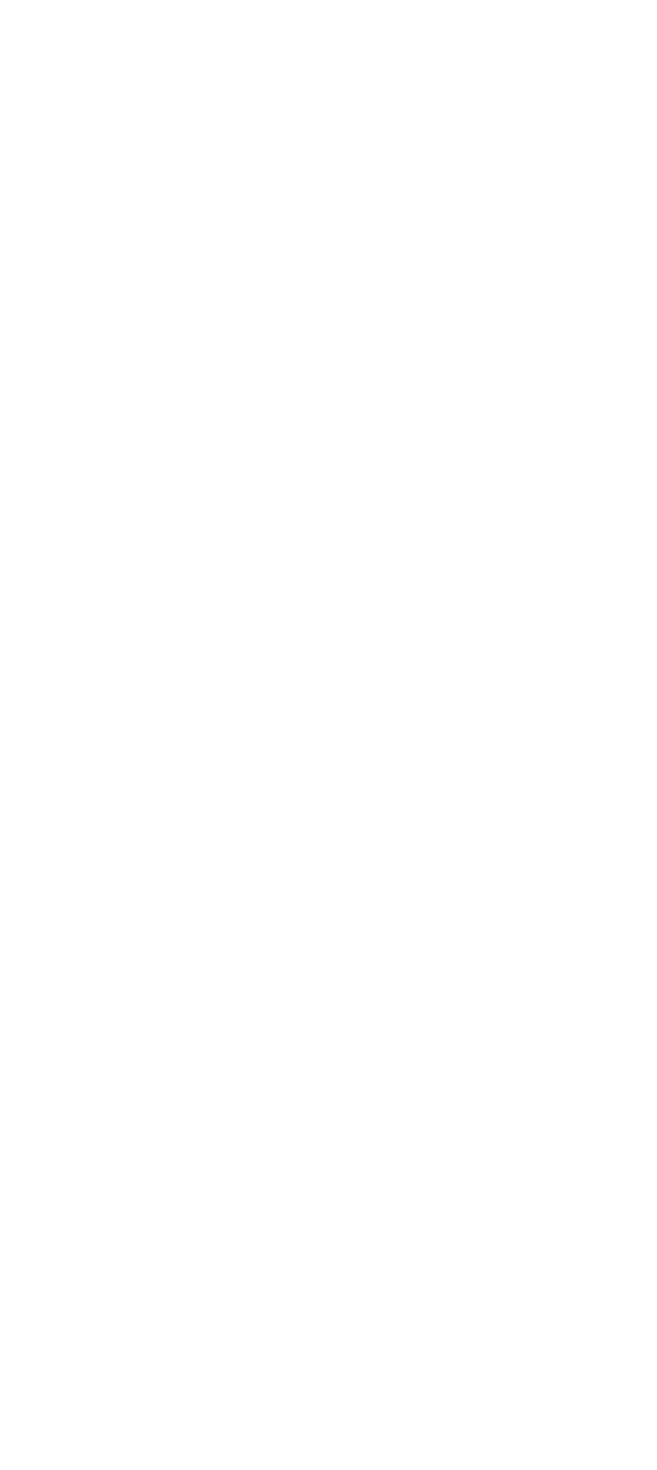
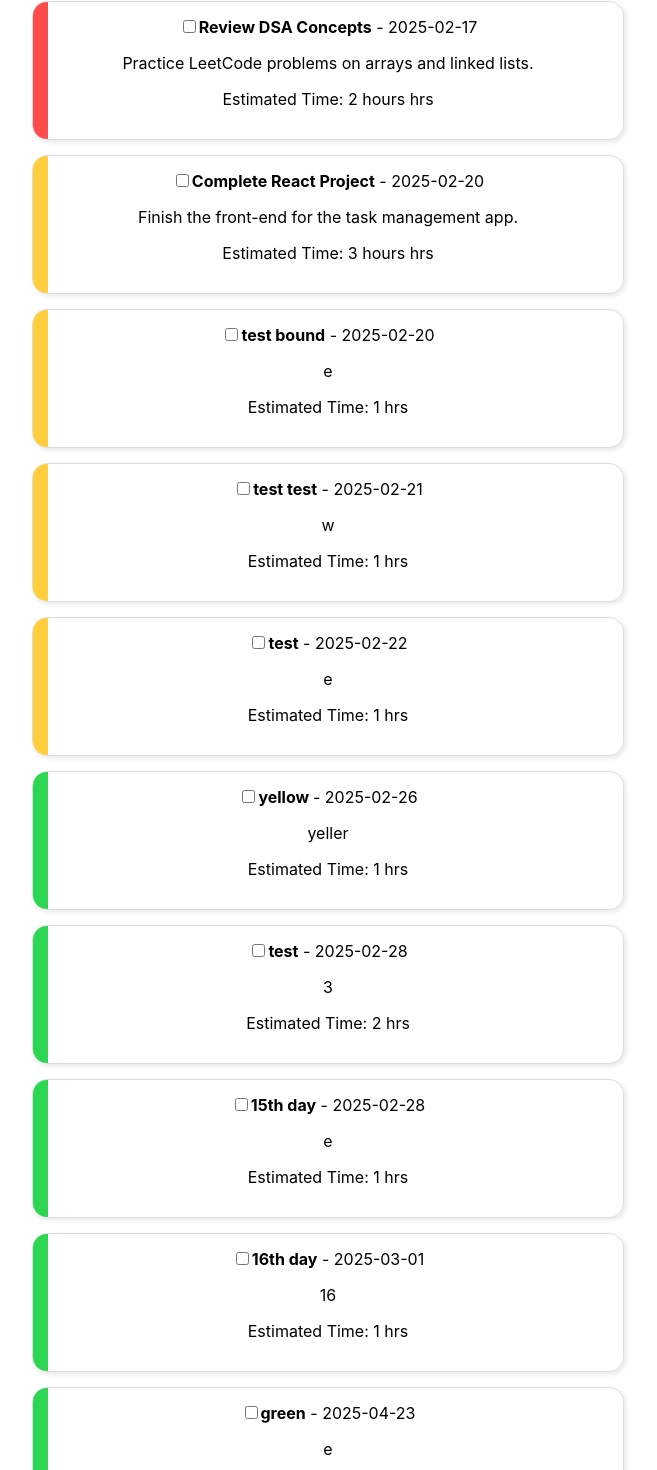
Before and after one commit to BlairCrumbly/taskr, a React (Create React App) app: page / in a window 1280 px wide. Shown: the part 1127-2597 px from the top of the page, without its empty margins (332-989 px from the left). Before the commit the page ends 861 px from the top, so only its background shows below. Built offline with nearby package versions, Linux system fonts and the light colour scheme; data requests are answered from the project's data file; a web font is replaced by a local one.

Commit message:
coordinating color and priority band feature working and styling fixed

```diff
--- a/db.json
+++ b/db.json
@@ -47,6 +47,86 @@
       "dueDate": "2025-02-11",
       "estimatedTime": "1",
       "completed": false
+    },
+    {
+      "id": "60cf",
+      "name": "e",
+      "description": "e",
+      "dueDate": "2025-02-12",
+      "estimatedTime": "1",
+      "completed": false
+    },
+    {
+      "id": "94d3",
+      "name": "green",
+      "description": "e",
+      "dueDate": "2025-04-23",
+      "estimatedTime": "1",
+      "completed": false
+    },
+    {
+      "id": "8799",
+      "name": "today",
+      "description": "e",
+      "dueDate": "2025-02-13",
+      "estimatedTime": "1",
+      "completed": false
+    },
+    {
+      "id": "30d7",
+      "name": "yellow ",
+      "description": "yeller",
+      "dueDate": "2025-02-26",
+      "estimatedTime": "1",
+      "completed": false
+    },
+    {
+      "id": "f2ba",
+      "name": "test bound",
+      "description": "e",
+      "dueDate": "2025-02-20",
+      "estimatedTime": "1",
+      "completed": false
+    },
+    {
+      "id": "514e",
+      "name": "test test",
+      "description": "w",
+      "dueDate": "2025-02-21",
+      "estimatedTime": "1",
+      "completed": false
+    },
+    {
+      "id": "99c8",
+      "name": "15th day",
+      "description": "e",
+      "dueDate": "2025-02-28",
+      "estimatedTime": "1",
+      "completed": false
+    },
+    {
+      "id": "862d",
+      "name": "16th day",
+      "description": "16",
+      "dueDate": "2025-03-01",
+      "estimatedTime": "1",
+      "completed": false
+    },
+    {
+      "id": "e55c",
+      "name": "test",
+      "description": "e",
+      "dueDate": "2025-02-22",
+      "estimatedTime": "1",
+      "completed": false
+    },
+    {
+      "id": "5e14",
+      "name": "test",
+      "description": "3",
+      "dueDate": "2025-02-28",
+      "estimatedTime": "2",
+      "completed": false
     }
   ]
 }
--- a/src/components/TaskCard.js
+++ b/src/components/TaskCard.js
@@ -1,13 +1,35 @@
 import '../styles/TaskList.css';
 
-const TaskCard = ({task, handleTaskCompletion }) => {
+const TaskCard = ({task, handleTaskCompletion, }) => {
+
+    const colorPriority = () =>{
+        const today = new Date();
+        const dueDate = new Date(task.dueDate)
+        const redZone = 7;
+        const yellowZone = 14;
+
+        if(dueDate < today && dueDate.getDay() !== today.getDay()){
+            return 'overdue'
+        }
+        const differenceInDays = Math.floor((dueDate - today) / (1000 * 60 * 60 * 24));
+
+        if(differenceInDays < redZone){
+            return 'red'
+        }else if (differenceInDays < yellowZone  && differenceInDays >= redZone){
+            return 'yellow'
+        } else{
+            return 'green'
+        }
 
 
+    }
 
+    const priorityClass = colorPriority()
 
 
     return(
-        <div>
+        <div className= {`taskcard ${priorityClass}`}>
+            <div className={`priority-strip`}></div>
             <li key={task.id}>
         <input
         type="checkbox"
--- a/src/styles/TaskList.css
+++ b/src/styles/TaskList.css
@@ -3,7 +3,7 @@
     display: flex;
     justify-content: center;
     align-items: center;
-    height: 100vh;
+    /* height: 100vh;  */
   }
 
 
@@ -16,7 +16,7 @@
   }
   .TaskList li{
     list-style-type: none;
-    background-color: rgb(217, 217, 217);
+
     margin-bottom: 15px;
     border-radius: 5px;
     padding: 5px;
@@ -31,10 +31,46 @@
 
 /* Style for the search bar input */
 .search-bar {
-    width: 80%; /* Makes the search bar take up most of the space */
+    width: 100%;
     padding: 8px;
+
     font-size: 16px;
     border: 1px solid #ccc;
     border-radius: 4px;
 
 }
+
+.taskcard {
+  list-style-type: none;
+  margin-bottom: 15px;
+  border-radius: 15px;
+  padding: 10px;
+  border: 1px solid #ddd;
+  box-shadow: 2px 2px 5px rgba(0, 0, 0, 0.1);
+  align-items: center;
+  position: relative;
+  overflow: hidden;
+}
+
+.priority-strip {
+  width: 15px;
+  height: 100%;
+  position: absolute;
+  left: 0;
+  top: 0;
+  bottom: 0;
+  border-radius: 0px;
+}
+
+.red .priority-strip {
+  background-color: rgb(255, 76, 76);
+}
+.yellow .priority-strip {
+  background-color: rgb(255, 206, 61);
+}
+.green .priority-strip {
+  background-color: rgb(45, 214, 82);
+}
+.overdue .priority-strip {
+  background-color: rgb(200, 0, 0);
+}
```
